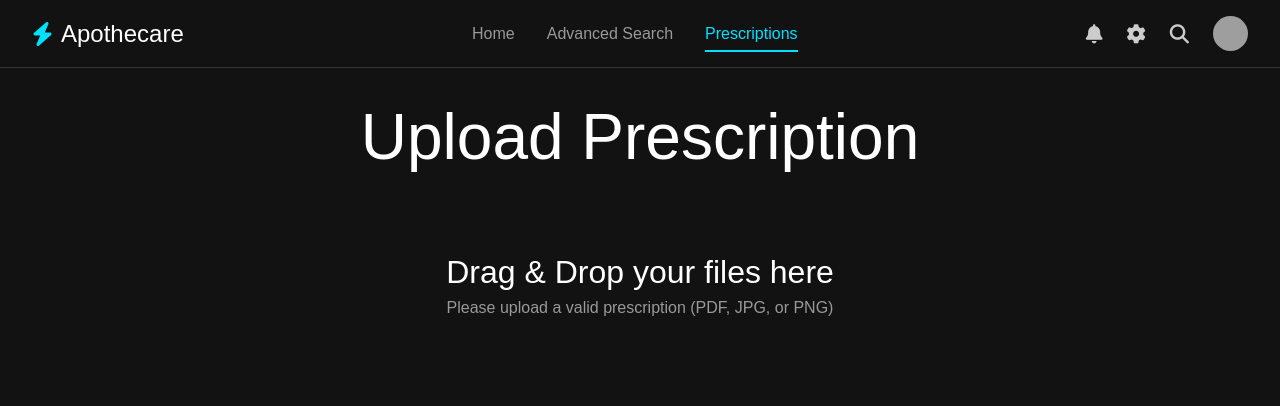
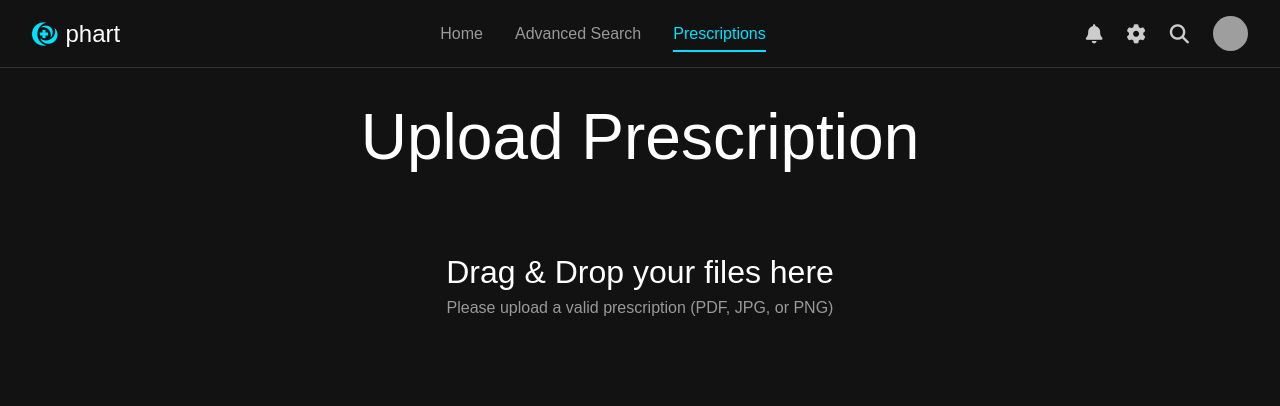
Before and after one commit to TijnvElburg07/Phart, a PHP site: page /prescription.php in a window 1280 px wide. Shown: the top 406 px of the page. Run offline with PHP 8.4, Linux system fonts and the light colour scheme; grey boxes are pictures that could not be loaded.

Commit message:
style changes

```diff
--- a/prescription.php
+++ b/prescription.php
@@ -3,7 +3,7 @@
 <head>
     <meta charset="UTF-8">
     <meta name="viewport" content="width=device-width, initial-scale=1.0">
-    <title>Apothecare - Upload Prescription</title>
+    <title>phart - Upload Prescription</title>
     <link rel="stylesheet" href="styles.css">
     <!-- Font Awesome for icons -->
     <link rel="stylesheet" href="https://cdnjs.cloudflare.com/ajax/libs/font-awesome/6.4.0/css/all.min.css">
@@ -13,8 +13,8 @@
 <body>
     <header>
         <div class="logo">
-            <i class="fas fa-bolt"></i>
-            <h1>Apothecare</h1>
+        <i class='fab fa-medrt' id="icon"></i>
+            <h1>phart</h1>
         </div>
         <nav>
             <ul>
```
Also changed, not shown: css/dash.css (+11 -5 lines).
